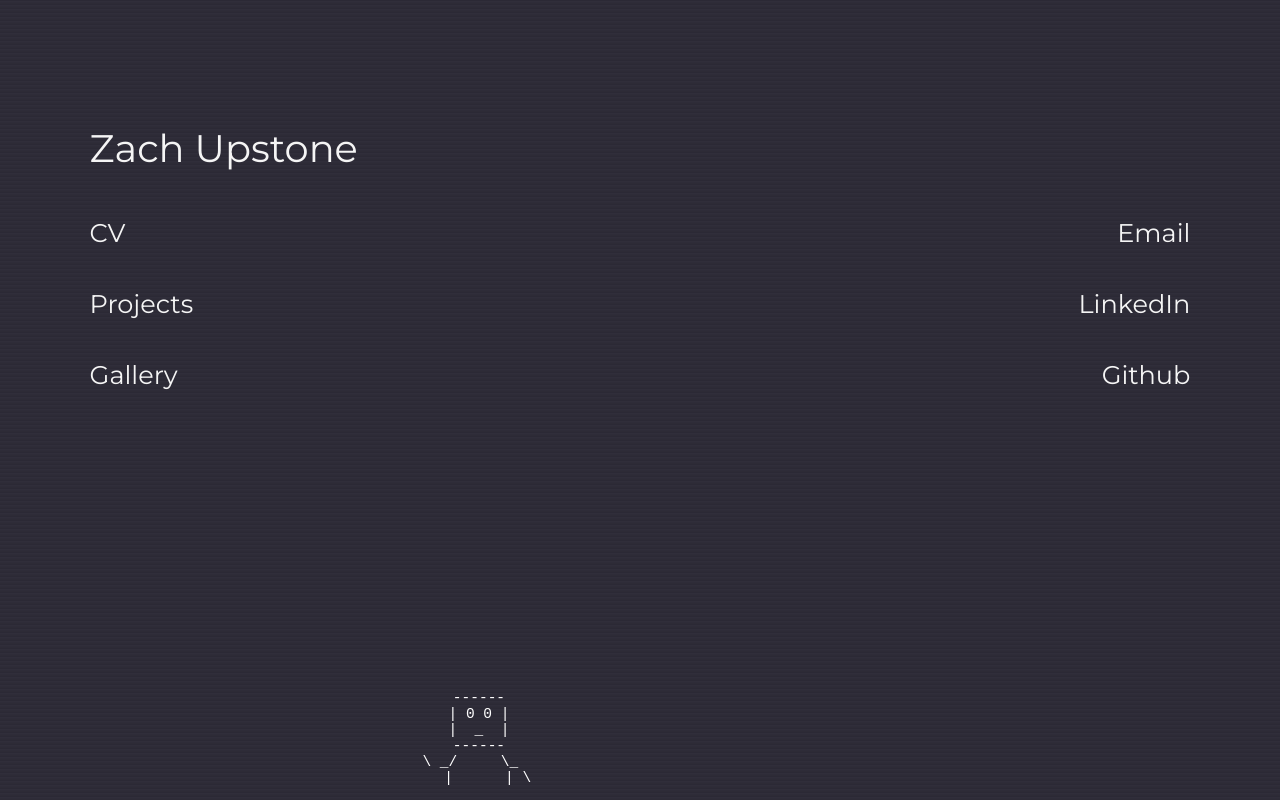
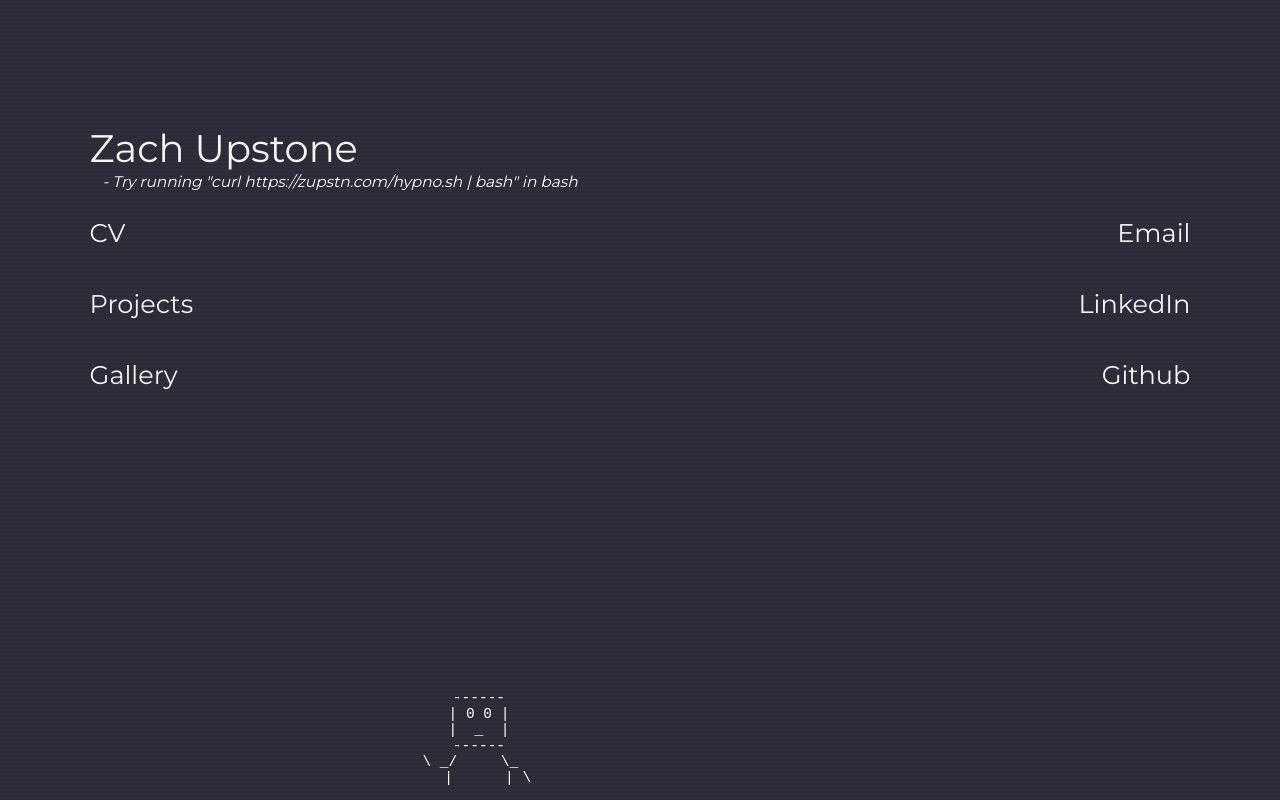
Before and after one commit to zu213/zupstn-website, a React (Create React App) app: page / in a window 1280 px wide. Built offline with nearby package versions, Linux system fonts and the light colour scheme.

Commit message:
Added tagline about bash script

```diff
--- a/src/App.css
+++ b/src/App.css
@@ -77,6 +77,24 @@
     font-size: 4vw;
     padding-top: 5vw;
 
+  }
+}
+
+.tagLine {
+  text-align: left;
+  font-size: 1.2vw;
+  width: auto;
+  display: block;
+  font-style: italic;
+  text-decoration: none;
+  padding-left: 8%;
+  bottom: -6vw;
+  position: relative;
+}
+
+@media only screen and (max-width: 600px) {
+  .tagLine {
+    font-size: 2vw;
   }
 }
 
--- a/src/App.js
+++ b/src/App.js
@@ -91,6 +91,9 @@ function Home() {
               Zach Upstone
           </Link>
         </div>
+        <div className='tagLine'>
+          - Try running "curl https://zupstn.com/hypno.sh | bash" in bash
+        </div>
       </div>
 
       <div className="searchLinksLeft">
```
